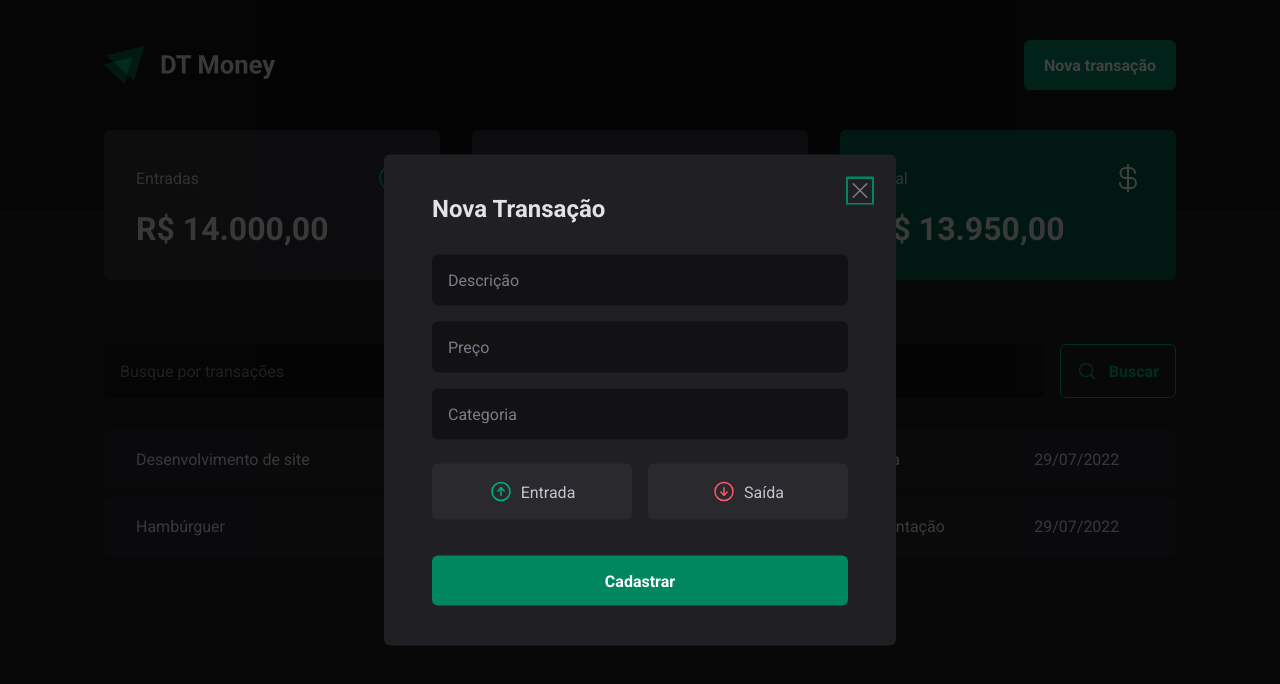
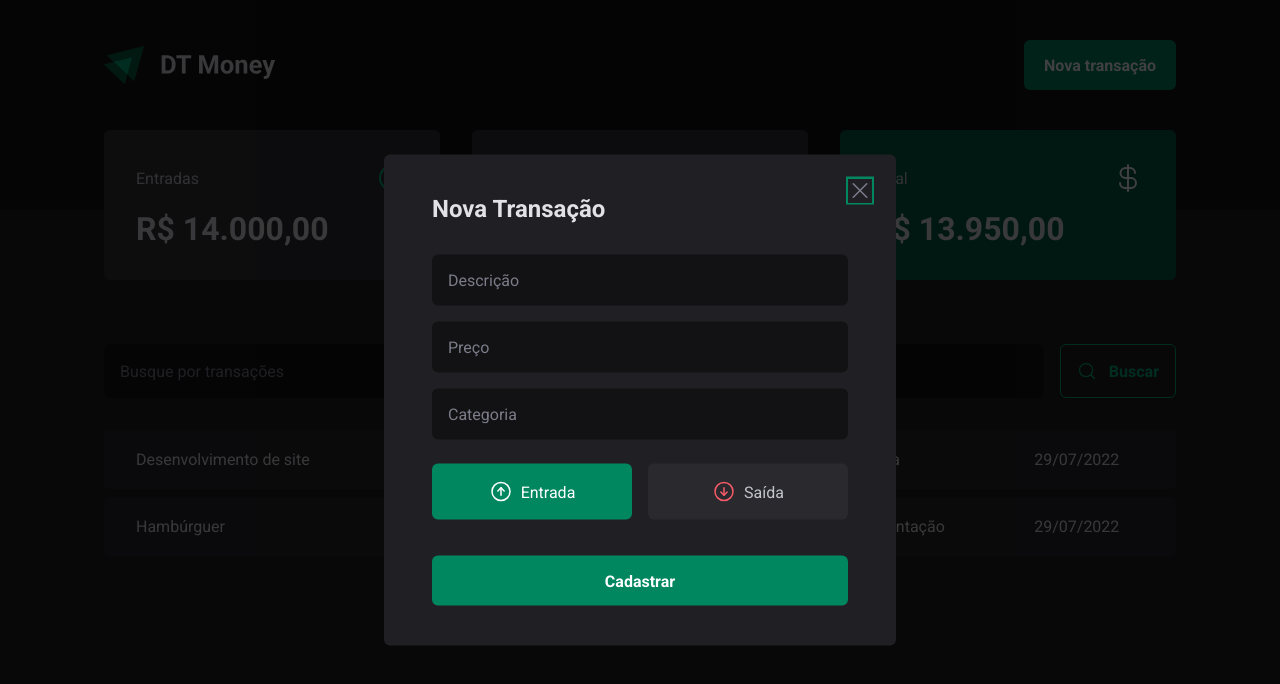
Before and after one commit to ALBENEDITO/RocketSeat_ReactJs_Projeto3, a React (Vite) app: page / in a window 1280 px wide. Both pictures are taken after a click on the button "Nova transação". Shown: the top 684 px of the page. Built offline with nearby package versions, Linux system fonts and the light colour scheme; data requests are answered from the project's data file.

Commit message:
Buscando transações - apenas com Fetch

```diff
--- a/src/components/NewTransactionModal/index.tsx
+++ b/src/components/NewTransactionModal/index.tsx
@@ -2,7 +2,7 @@
 import { zodResolver } from '@hookform/resolvers/zod';
 import * as Dialog from '@radix-ui/react-dialog';
 import { ArrowCircleDown, ArrowCircleUp, X } from "phosphor-react";
-import { useForm } from 'react-hook-form';
+import { Controller, useForm } from 'react-hook-form';
 import * as z from 'zod';
 
 import { CloseButton, Content, Overlay, TransactionType, TransactionTypeButton } from './styles';
@@ -11,7 +11,7 @@ const newTransactionFormSchema = z.object({
   description: z.string(),
   price: z.number(),
   category: z.string(),
-  // type: z.enum(['income', 'outcome']),
+  type: z.enum(['income', 'outcome']),
 });
 
 type NewTransactionFormInputs = z.infer<typeof newTransactionFormSchema>;
@@ -20,11 +20,15 @@ type NewTransactionFormInputs = z.infer<typeof newTransactionFormSchema>;
 export function NewTransactionModal() {
 
   const {
+    control,
     register,
     handleSubmit,
     formState: { isSubmitting }
   } = useForm<NewTransactionFormInputs>({
     resolver: zodResolver(newTransactionFormSchema),
+    defaultValues: {
+      type: 'income'
+    }
   })
 
   async function handleCreateNewTransaction(data: NewTransactionFormInputs) {
@@ -65,7 +69,15 @@ export function NewTransactionModal() {
             {...register('category')}
           />
 
-          <TransactionType>
+          <Controller
+            control={control}
+            name="type"
+            render={({ field }) => {
+              return (
+                <TransactionType
+                  onValueChange={field.onChange}
+                  value={field.value}
+                >
                   <TransactionTypeButton variant="income" value="income">
                     <ArrowCircleUp size={24} />
                     Entrada
@@ -75,6 +87,9 @@ export function NewTransactionModal() {
                     Saída
                   </TransactionTypeButton>
                 </TransactionType>
+              )
+            }}
+          />
 
           <button type="submit" disabled={isSubmitting}>
             Cadastrar
--- a/src/contexts/TransactionsContext.tsx
+++ b/src/contexts/TransactionsContext.tsx
@@ -11,6 +11,7 @@ interface Transaction {
 
 interface TransactionContextType {
   transactions: Transaction[];
+  fetchTransactions: (query?: string) => Promise<void>;
 }
 
 interface TransactionsProviderProps {
@@ -22,19 +23,25 @@ export const TransactionsContext = createContext({} as TransactionContextType);
 export function TransactionsProvider({ children }: TransactionsProviderProps) {
   const [transactions, setTransactions] = useState<Transaction[]>([]);
 
-  async function loadTransactions() {
-    const response = await fetch('http://localhost:3535/transactions')
+  async function fetchTransactions(query?: string) {
+    const url = new URL('http://localhost:3535/transactions');
+
+    if (query) {
+      url.searchParams.append('q', query);
+    }
+
+    const response = await fetch(url)
     const data = await response.json()
 
     setTransactions(data)
   }
 
   useEffect(() => {
-    loadTransactions()
+    fetchTransactions()
   }, []);
 
   return (
-    <TransactionsContext.Provider value={{ transactions }}>
+    <TransactionsContext.Provider value={{ transactions, fetchTransactions }}>
       {children}
     </TransactionsContext.Provider>
   );
--- a/src/pages/Transactions/components/SearchForm/index.tsx
+++ b/src/pages/Transactions/components/SearchForm/index.tsx
@@ -3,6 +3,8 @@ import { useForm } from 'react-hook-form';
 import { SearchFormContainer } from './styles';
 import * as z from 'zod';
 import { zodResolver } from '@hookform/resolvers/zod';
+import { useContext } from 'react';
+import { TransactionsContext } from '../../../../contexts/TransactionsContext';
 
 const searchFormSchema = z.object({
   query: z.string(),
@@ -12,6 +14,8 @@ type SearchFormInputs = z.infer<typeof searchFormSchema>;
 
 
 export function SearchForm() {
+
+  const { fetchTransactions } = useContext(TransactionsContext);
 
   const {
     register,
@@ -24,7 +28,7 @@ export function SearchForm() {
   async function handleSearchTransactions(data: SearchFormInputs) {
     await new Promise(resolve => setTimeout(resolve, 2000));
 
-    console.log(data);
+    await fetchTransactions(data.query)
   }
 
   return (
```
Lines whose indentation alone changed are shown as unchanged.
